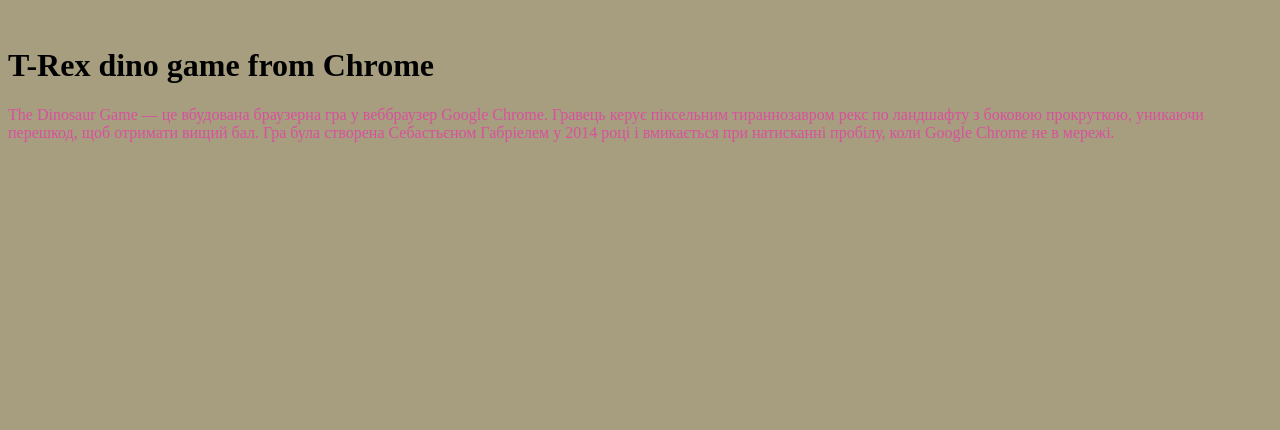
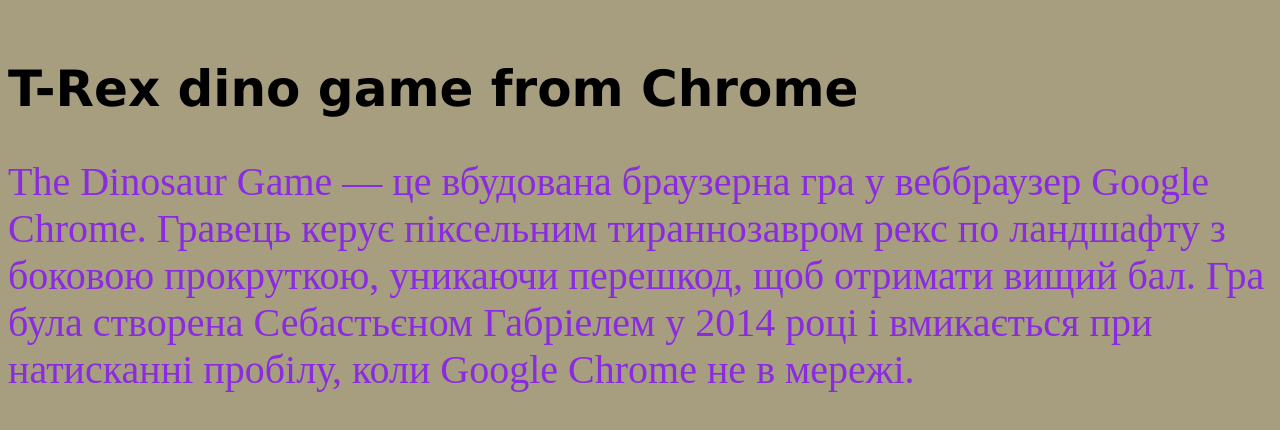
Before and after one commit to EuJinnLucaShow/vscode-basics, a plain HTML site: page index.html in a window 1280 px wide. Drawn offline with Linux system fonts and the light colour scheme.

Commit message:
подключениу шрифтов

```diff
--- a/css/styles.css
+++ b/css/styles.css
@@ -2,6 +2,19 @@ body {
     background-color: rgb(166, 158, 126);
     color: rgb(218, 80, 158);
     }
+
+
+
     h1 {
         color: black;
+        font-size: 50px;
+        font-weight: bold;
+        font-family: Verdana, Geneva, Tahoma, sans-serif;
     }
+
+    p {
+        color: blueviolet;
+        font-size: 40px;
+        font-weight: lighter;
+        font-family: @import url('https://fonts.googleapis.com/css2?family=Oswald:wght@700&display=swap');
+    }
```
